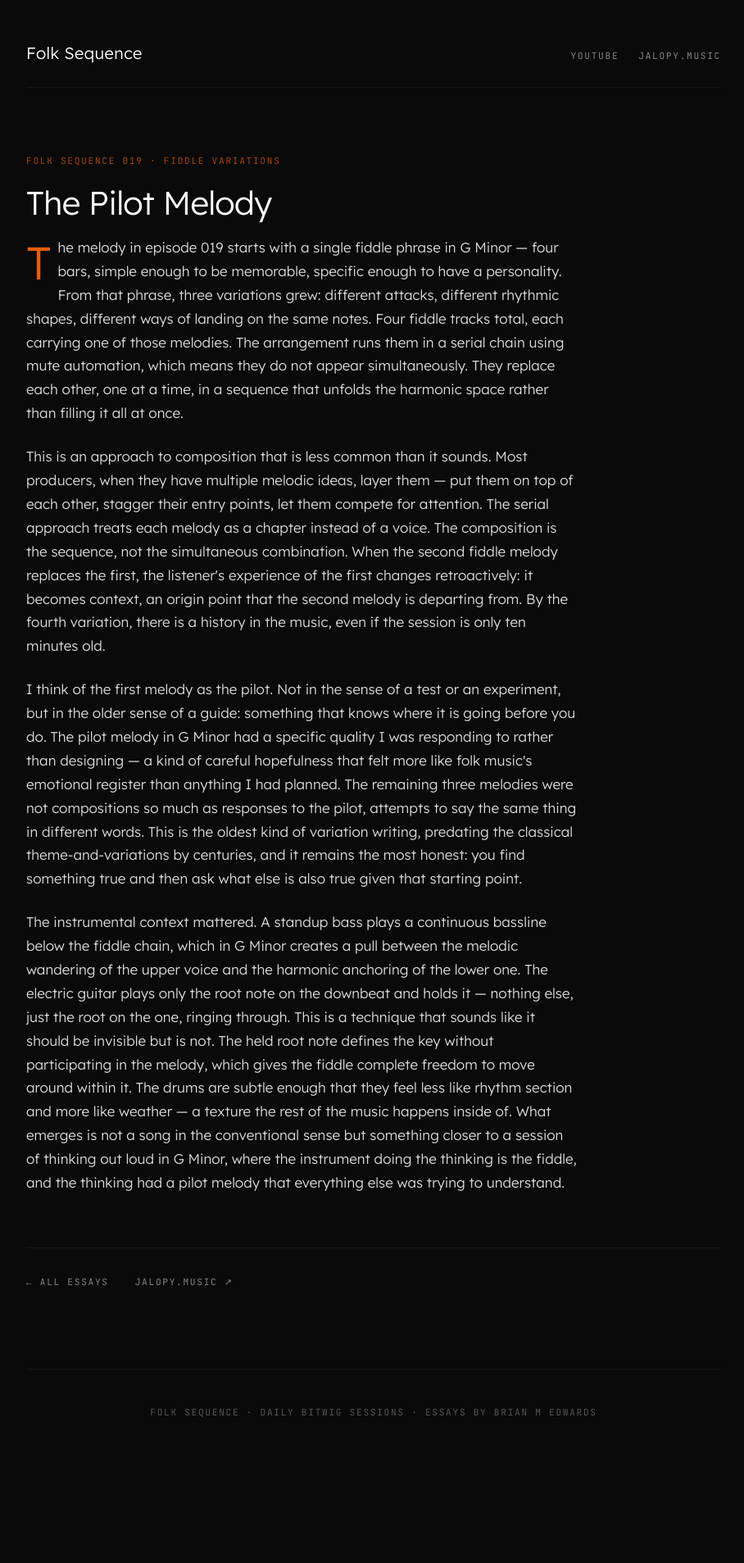
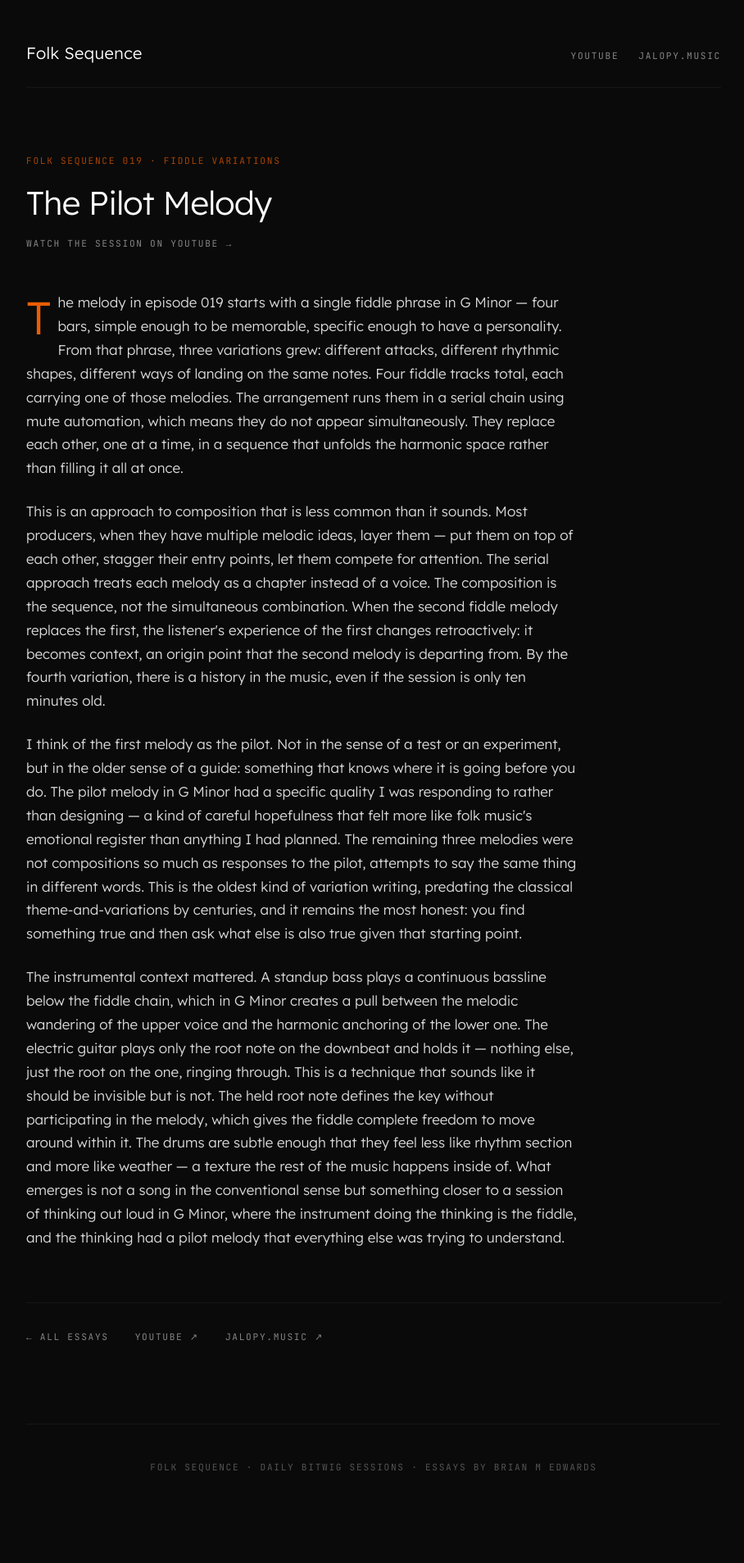
Before and after one commit to folk-sequence/folk-sequence.github.io, a Jekyll site: the page built from 019-the-pilot-melody.md, in a window 1280 px wide. Shown: the whole page at 82% size, without its empty margins (184-1092 px from the left). Built offline with Jekyll 4.4.1, drawn with Linux system fonts in a browser that asks for light colours; before the commit the page ends 1840 px from its top, so only the background shows below that; part of the change alters nothing that is shown.

Commit message:
Add YouTube link to 019-the-pilot-melody.md

```diff
--- a/019-the-pilot-melody.md
+++ b/019-the-pilot-melody.md
@@ -4,6 +4,7 @@ title: "The Pilot Melody"
 episode: "019"
 topic: "fiddle variations"
 description: "The Pilot Melody — companion essay for Folk Sequence 019"
+youtube: "https://youtu.be/b8u2SbJlqtg"
 ---
 
 The melody in episode 019 starts with a single fiddle phrase in G Minor — four bars, simple enough to be memorable, specific enough to have a personality. From that phrase, three variations grew: different attacks, different rhythmic shapes, different ways of landing on the same notes. Four fiddle tracks total, each carrying one of those melodies. The arrangement runs them in a serial chain using mute automation, which means they do not appear simultaneously. They replace each other, one at a time, in a sequence that unfolds the harmonic space rather than filling it all at once.
```
